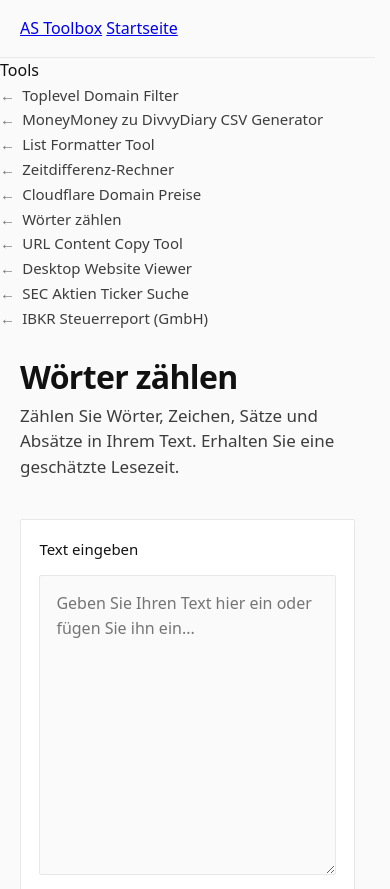
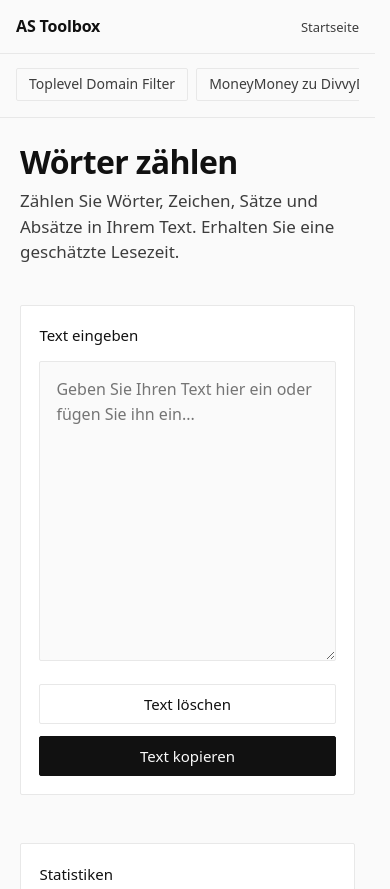
Before and after one commit to alexander-schneider/Private-Homepage, a plain HTML site: page word-counter.html in a window 390 px wide. Shown: the top 889 px of the page. Drawn offline with Linux system fonts and the light colour scheme.

Commit message:
Fix tool chrome: restore sidebar header styles without back-arrows
The redesign overwrote shared tool layout with a generic nav ← rule, which broke every tool page sidebar.

Co-authored-by: Cursor <cursoragent@cursor.com>

```diff
--- a/shared-tool-styles.css
+++ b/shared-tool-styles.css
@@ -79,7 +79,7 @@
 
     /* Legacy aliases used by tool pages */
     --primary: var(--ink);
-    --secondary: var(--mute);
+    --secondary: var(--ink-soft);
     --background: var(--paper);
     --hover: #f0f0f0;
     --accent: var(--ink);
@@ -115,46 +115,118 @@ body {
     -moz-osx-font-smoothing: grayscale;
 }
 
-/* Header & Navigation */
-header {
+/* Site Header */
+.site-header {
+    position: sticky;
+    top: 0;
+    z-index: 20;
+    display: flex;
+    align-items: baseline;
+    gap: 0.6rem;
+    padding: 1rem 1.5rem;
     border-bottom: 1px solid var(--line);
-    padding: 1.25rem var(--pad);
+    background: color-mix(in oklab, var(--paper) 92%, transparent);
+    backdrop-filter: saturate(140%) blur(8px);
+    -webkit-backdrop-filter: saturate(140%) blur(8px);
 }
 
-nav {
-    max-width: 56rem;
-    margin: 0 auto;
+.site-header .site-title {
+    font-size: 1rem;
+    font-weight: 600;
+    letter-spacing: -0.01em;
+    color: var(--ink);
+    text-decoration: none;
 }
 
-nav a {
+.site-header .site-sep {
+    color: var(--ink-soft);
+    opacity: 0.45;
+}
+
+.site-header .site-section {
+    font-size: 0.875rem;
+    color: var(--ink-soft);
+}
+
+.site-header .site-home {
+    margin-left: auto;
+    font-size: 0.8125rem;
     color: var(--ink-soft);
     text-decoration: none;
-    font-size: 0.9375rem;
-    font-weight: 400;
-    transition: color 150ms ease-out;
-    display: inline-flex;
-    align-items: center;
-    gap: 0.45rem;
+    transition-property: color;
+    transition-duration: 150ms;
+    transition-timing-function: ease-out;
 }
 
-nav a:hover {
+.site-header .site-home:hover {
     color: var(--ink);
 }
 
-nav a::before {
-    content: "←";
-    color: var(--mute);
-    transition: transform 150ms var(--ease), color 150ms ease-out;
+/* Layout: left sidebar + main content */
+.layout {
+    display: flex;
+    flex: 1;
+    align-items: stretch;
+    width: 100%;
 }
 
-nav a:hover::before {
-    transform: translateX(-0.2rem);
+.sidebar {
+    flex: 0 0 240px;
+    width: 240px;
+    border-right: 1px solid var(--line);
+    padding: 1.75rem 1rem;
+    background: var(--paper);
+}
+
+.tool-nav .nav-heading {
+    font-size: 0.6875rem;
+    font-weight: 600;
+    text-transform: uppercase;
+    letter-spacing: 0.08em;
+    color: var(--ink-soft);
+    margin: 0 0 0.75rem 0.75rem;
+}
+
+.tool-nav ul {
+    list-style: none;
+    margin: 0;
+    padding: 0;
+}
+
+.tool-nav li {
+    margin: 0;
+}
+
+.tool-nav a {
+    display: block;
+    padding: 0.5rem 0.75rem;
+    margin-bottom: 0.125rem;
+    border-radius: 2px;
+    color: var(--ink-soft);
+    text-decoration: none;
+    font-size: 0.875rem;
+    line-height: 1.35;
+    transition-property: background-color, color;
+    transition-duration: 150ms;
+    transition-timing-function: ease-out;
+}
+
+.tool-nav a:hover {
+    background: var(--hover);
     color: var(--ink);
+}
+
+.tool-nav a.active,
+.tool-nav a[aria-current="page"] {
+    background: var(--ink);
+    color: var(--paper);
+    font-weight: 500;
 }
 
 /* Main Content */
 main {
     flex: 1;
+    min-width: 0;
     padding: clamp(2rem, 6vh, 3rem) var(--pad) 4rem;
 }
 
@@ -551,8 +623,48 @@ button:disabled {
 
 /* Mobile Responsive */
 @media (max-width: 768px) {
-    header {
-        padding: 1rem var(--pad);
+    .site-header {
+        padding: 0.875rem 1rem;
+    }
+
+    .layout {
+        flex-direction: column;
+    }
+
+    .sidebar {
+        flex: none;
+        width: 100%;
+        border-right: none;
+        border-bottom: 1px solid var(--line);
+        padding: 0.75rem 1rem;
+        position: sticky;
+        top: 3.5rem;
+        z-index: 15;
+        background: var(--paper);
+    }
+
+    .tool-nav .nav-heading {
+        display: none;
+    }
+
+    .tool-nav ul {
+        display: flex;
+        gap: 0.5rem;
+        overflow-x: auto;
+        -webkit-overflow-scrolling: touch;
+        padding-bottom: 0.25rem;
+    }
+
+    .tool-nav a {
+        white-space: nowrap;
+        margin-bottom: 0;
+        border: 1px solid var(--line);
+        padding: 0.4rem 0.75rem;
+    }
+
+    .tool-nav a.active,
+    .tool-nav a[aria-current="page"] {
+        border-color: var(--ink);
     }
 
     main {
@@ -587,10 +699,6 @@ button:disabled {
 @media (prefers-reduced-motion: reduce) {
     button:active:not(:disabled) {
         scale: 1;
-    }
-
-    nav a:hover::before {
-        transform: none;
     }
 
     .spinner {
@@ -680,4 +788,18 @@ button:disabled {
     .error-message {
         background: rgba(240, 113, 103, 0.12);
     }
+
+    .site-header {
+        background: color-mix(in oklab, var(--paper) 88%, transparent);
+    }
+
+    .sidebar {
+        background: var(--paper);
+        border-color: var(--line);
+    }
+
+    .tool-nav a.active,
+    .tool-nav a[aria-current="page"] {
+        color: #0f0f0f;
+    }
 }
--- a/sw.js
+++ b/sw.js
@@ -1,4 +1,4 @@
-const CACHE_NAME = 'alexander-schneider-v6';
+const CACHE_NAME = 'alexander-schneider-v7';
 const STATIC_ASSETS = [
   '/',
   '/index.html',
```
